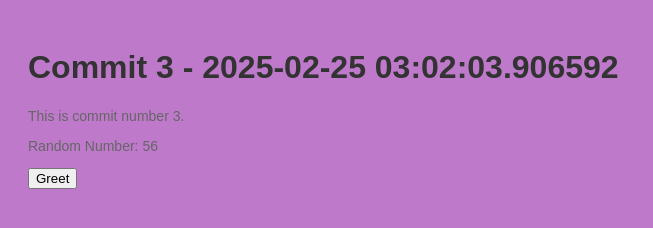
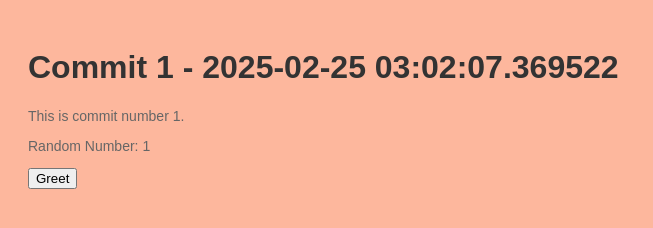
Before and after one commit to legbald0d/myrep-repo-20250225030201, a plain HTML site: page index.html in a window 1280 px wide. Shown: the whole page, without its empty margins (0-653 px from the left). Drawn offline with Linux system fonts and the light colour scheme.

Commit message:
📝 Commit 1 with HTML, CSS, and JS

```diff
--- a/index.html
+++ b/index.html
@@ -2,13 +2,13 @@
     <!DOCTYPE html>
     <html>
     <head>
-        <title>Commit 3 - 2025-02-25 03:02:03.906592</title>
+        <title>Commit 1 - 2025-02-25 03:02:07.369522</title>
         <link rel="stylesheet" href="style.css">
     </head>
     <body>
-        <h1>Commit 3 - 2025-02-25 03:02:03.906592</h1>
-        <p>This is commit number 3.</p>
-        <p>Random Number: 56</p>
+        <h1>Commit 1 - 2025-02-25 03:02:07.369522</h1>
+        <p>This is commit number 1.</p>
+        <p>Random Number: 1</p>
         <button onclick="greet()">Greet</button>
         <script src="script.js"></script>
     </body>
--- a/script.js
+++ b/script.js
@@ -2,4 +2,4 @@
     function greet() {
         alert('Hello from commit ' + commitNumber + '!');
     }
-    var commitNumber = 3;
+    var commitNumber = 1;
--- a/style.css
+++ b/style.css
@@ -1,7 +1,7 @@
 
     body {
         font-family: Arial, sans-serif;
-        background-color: #be79cb;
+        background-color: #fdb79d;
         padding: 20px;
     }
     h1 {
```
